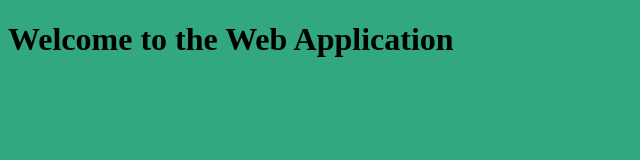
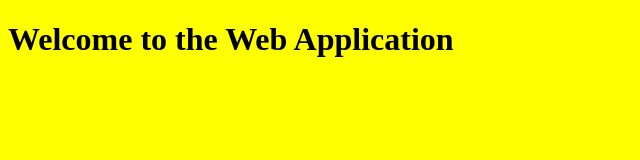
Before and after one commit to nandhu6-coder/Jenkins, a plain HTML site: page index.html in a window 1280 px wide. Shown: the whole page, without its empty margins (0-640 px from the left). Drawn offline with Linux system fonts and the light colour scheme.

Commit message:
color updated index.html

```diff
--- a/index.html
+++ b/index.html
@@ -7,7 +7,7 @@
 
 <style>
     body {
-        background-color: #32a87f; /* New background color */
+        background-color: #ffff00; /* New background color */
     }
 </style>
 
```
